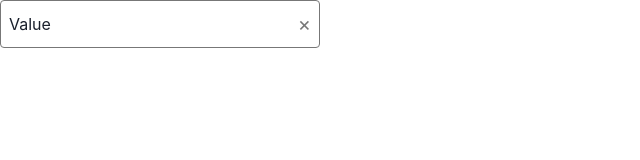
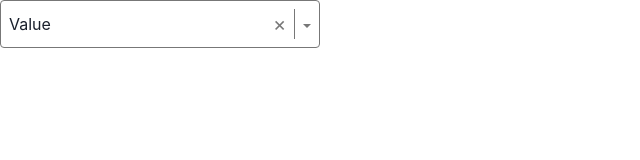
Before and after one commit to nightmarelie/react-select, a React (Vite) app: page / in a window 1280 px wide. Shown: the top 160 px of the page, without its empty margins (0-640 px from the left). Built offline with nearby package versions, Linux system fonts and the light colour scheme.

Commit message:
feat: add divider and caret

```diff
--- a/src/components/RawSelect.tsx
+++ b/src/components/RawSelect.tsx
@@ -18,6 +18,8 @@ export const Select: FC<SelectProps> = ({ value, options, onChange }) => {
     <div className={styles.container}>
       <span className={styles.value}>Value</span>
       <button className={styles["clear-btn"]}>&times;</button>
+      <div className={styles.divider}></div>
+      <div className={styles.caret}></div>
     </div>
   );
 };
--- a/src/components/raw-select.module.css
+++ b/src/components/raw-select.module.css
@@ -44,7 +44,7 @@
 }
 
 .caret {
-  translate: 0 25%;
+  transform: translate(0, 50%);
   border: 0.25em solid transparent;
   border-top-color: #777;
 }
```
